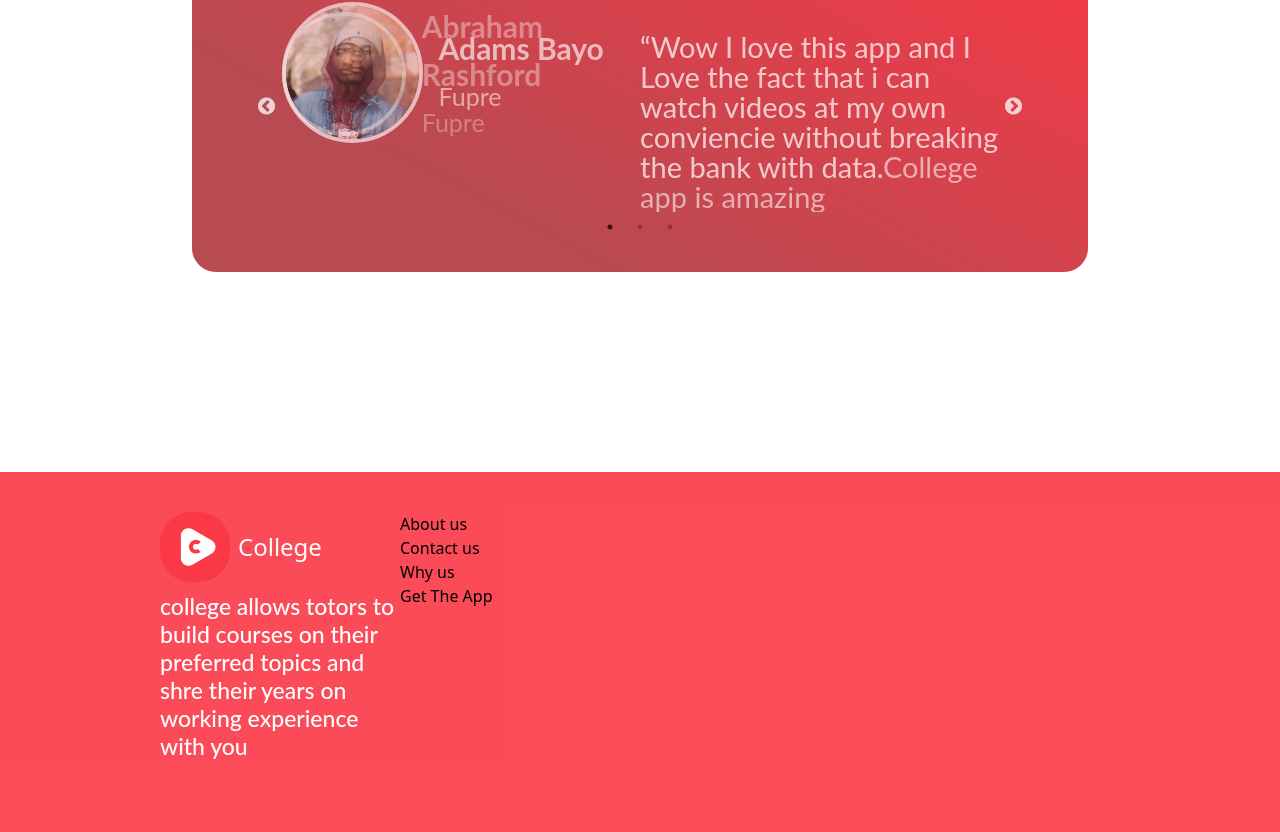
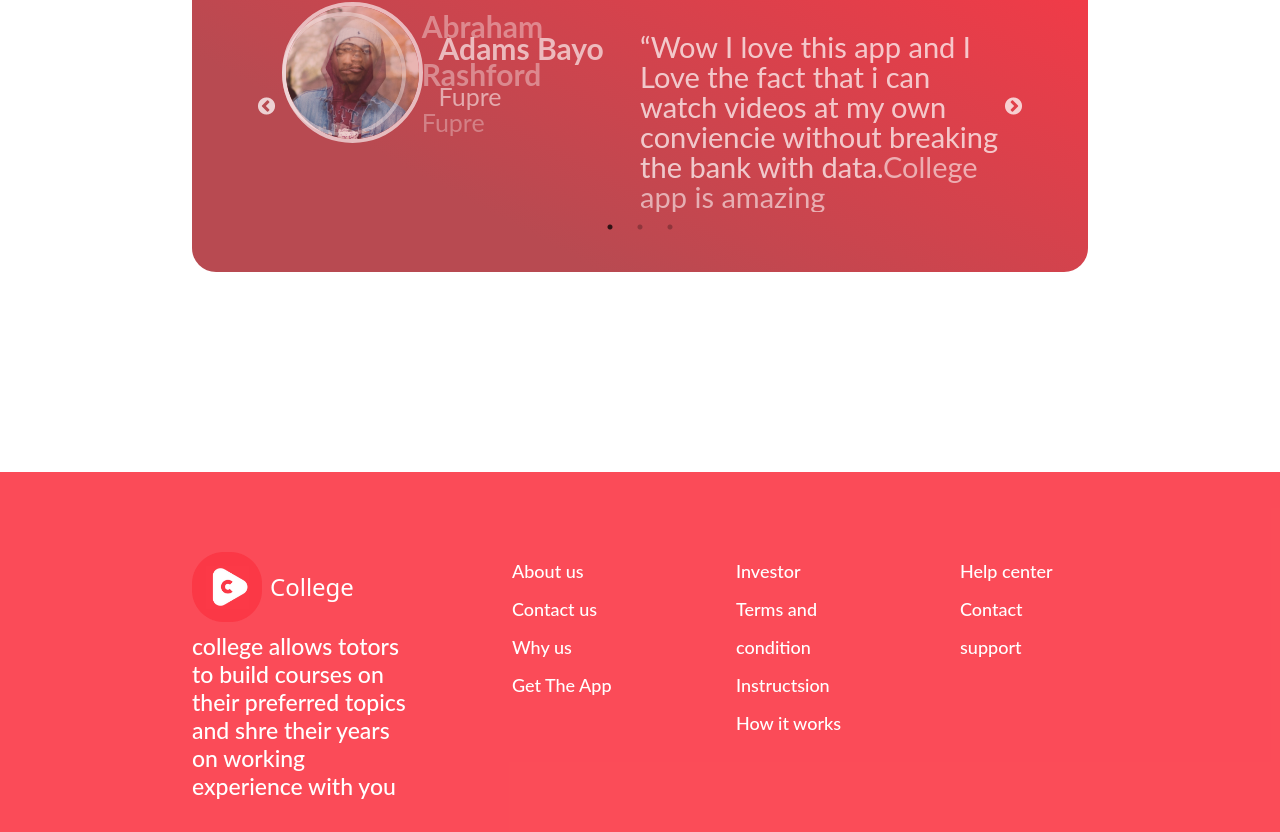
Before and after one commit to Ayomikuolatunji/college-next-page, a Next.js app: page / in a window 1280 px wide. Shown: the part 4573-5405 px from the top of the page. Built offline with nearby package versions, Linux system fonts and the light colour scheme.

Commit message:
testimonial page

```diff
--- a/components/footer/Footer.js
+++ b/components/footer/Footer.js
@@ -13,8 +13,8 @@ const Footerstyle=styled.div`
 `
 
 const FooterWrapper=styled.div`
-   width: 75%;
-   padding-top: 40px;
+   width: 70%;
+   padding-top: 80px;
    margin: auto;
    height: auto;
 
@@ -35,6 +35,17 @@ const FooterWrapper=styled.div`
     @media (max-width:640px){
         font-weight: 300;
     }
+   }
+
+   ul li{
+    font-family: 'Lato';
+    font-style: normal;
+    font-weight: 500;
+    font-size: 18px;
+    line-height: 38px;
+    /* or 211% */
+    color: #FFFFFF;
+    mix-blend-mode: normal;
    }
 `
 export default function Footer() {
@@ -59,7 +70,7 @@ export default function Footer() {
                             </p>
                         </Grid>
                         <Grid md={3} xs={6}>
-                             <ul>
+                             <ul className='sm:ml-24'>
                                  <li>About us</li>
                                  <li>Contact us</li>
                                  <li>Why us</li>
@@ -67,10 +78,18 @@ export default function Footer() {
                              </ul>
                         </Grid>
                         <Grid md={3} xs={6}>
-
+                             <ul className='sm:ml-24'>
+                                 <li>Investor</li>
+                                 <li>Terms and condition</li>
+                                 <li>Instructsion</li>
+                                 <li>How it works</li>
+                             </ul>
                         </Grid>
                         <Grid md={3} xs={6}>
-
+                        <ul className='sm:ml-24'>
+                                 <li>Help center</li>
+                                 <li>Contact support</li>
+                             </ul>
                         </Grid>
                    </Grid>
                </Box>
```
